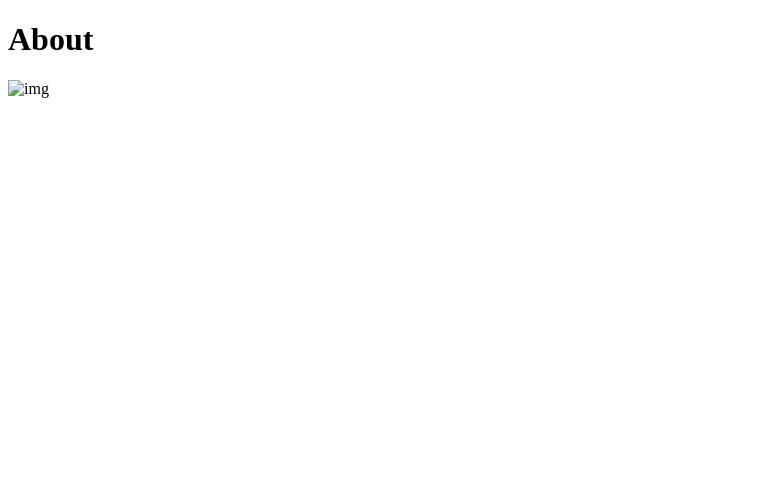
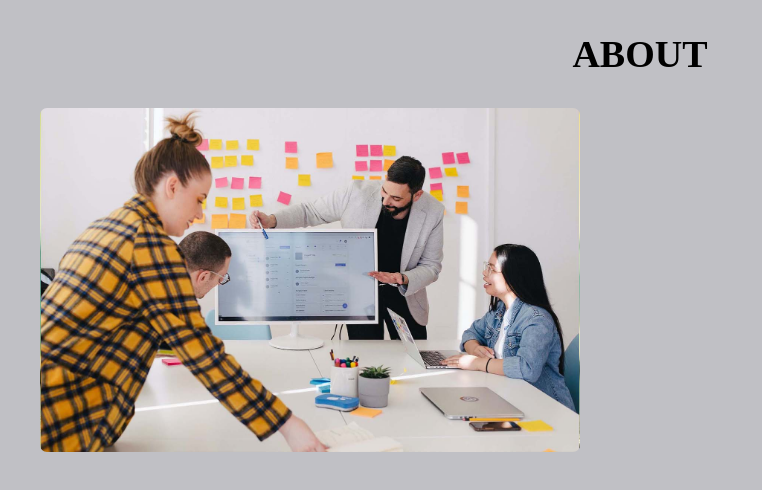
Before and after one commit to GulbaraS/button-tub, a plain HTML site: page index.html in a window 1280 px wide. Shown: the whole page, without its empty margins (0-762 px from the left). Drawn offline with Linux system fonts and the light colour scheme.

Commit message:
add style

```diff
--- a/index.html
+++ b/index.html
@@ -4,6 +4,7 @@
     <meta charset="UTF-8">
     <meta http-equiv="X-UA-Compatible" content="IE=edge">
     <meta name="viewport" content="width=device-width, initial-scale=1.0">
+    <link rel="stylesheet" href="style.css">
     <title>button-tub</title>
 </head>
 <body>
@@ -11,8 +12,8 @@
         <h1 class="main-title">About</h1>
 
         <div class="wrapper">
-            <img src="#" alt="img">
-            <div class="button-tabs"></div>
+            <img class="img" src="/pic.jpg" alt="img">
+            <div class="tabs"></div>
         </div>
     </div>
 </body>
--- a/style.css
+++ b/style.css
@@ -0,0 +1,40 @@
+html {
+  box-sizing: border-box;
+}
+*,
+*::before,
+*::after {
+  box-sizing: inherit;
+}
+body {
+  margin: 0;
+  font-size: 14px;
+  line-height: 18px;
+  background-color: rgb(192, 192, 197);
+}
+.main-title {
+    font-size: 38px;
+    text-transform: uppercase;
+    margin: 45px;
+    text-align: center;
+
+}
+.container {
+  max-width: 1200px;
+  margin: 0 auto;
+  padding: 0;
+}
+.wrapper {
+    display: flex;
+    justify-content: space-between;
+    flex-wrap: wrap;
+}
+.img {
+    object-fit: contain;
+    max-width:45%;
+    max-height: 350px;
+    border-radius: 7px;
+}
+.tabs {
+    border-radius: 7px;
+}
```
Also changed, not shown: pic.jpg (added).
